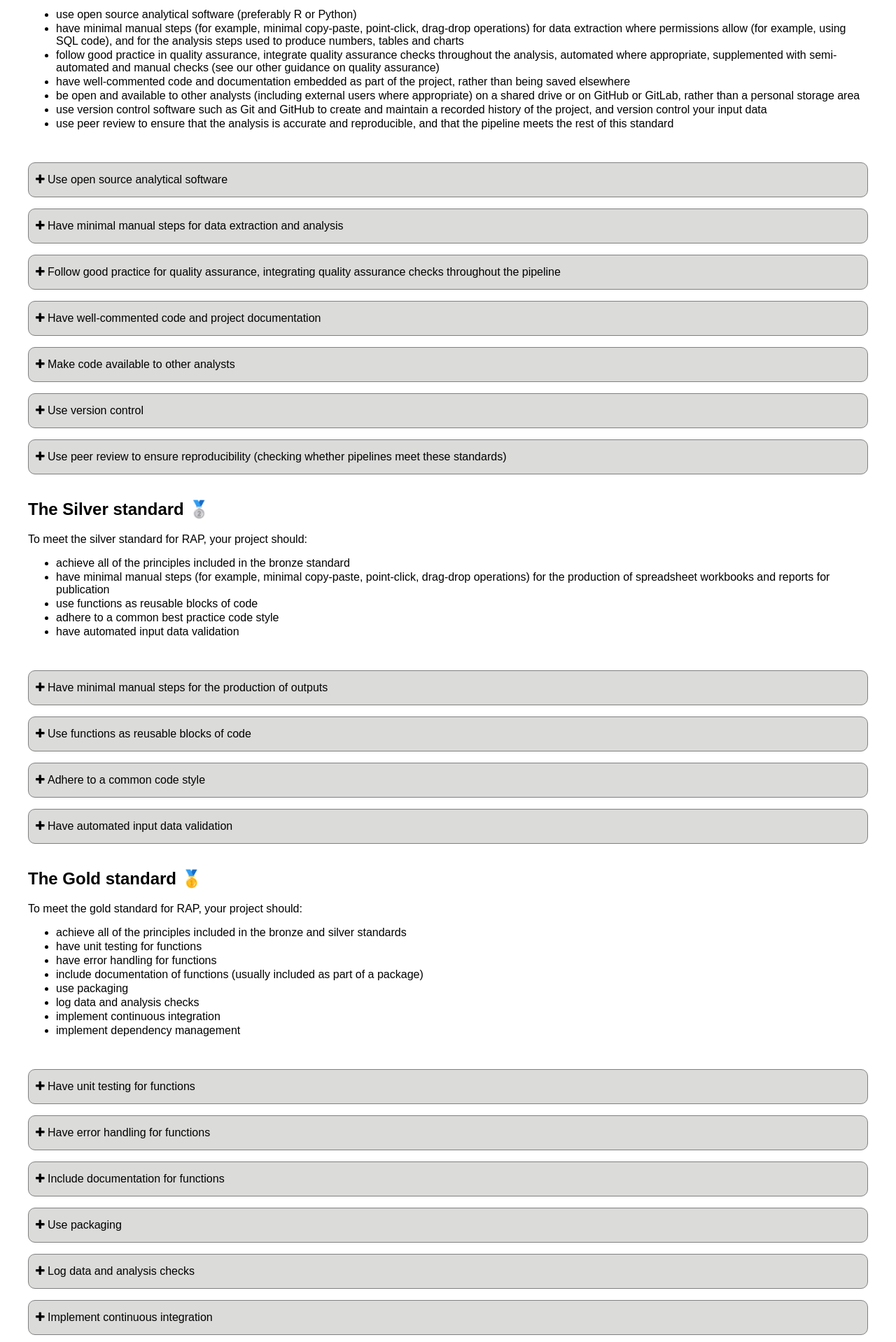
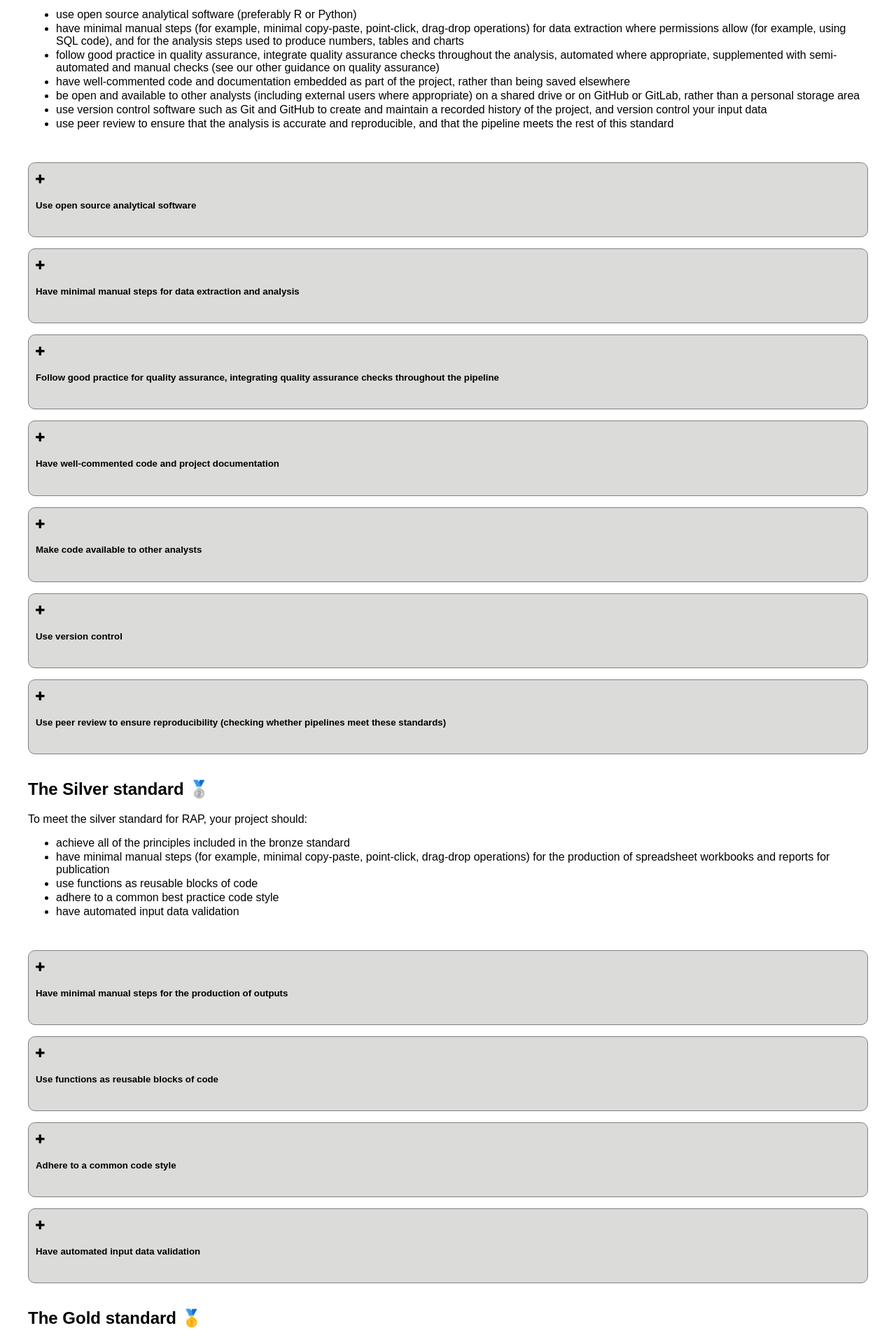
Before and after one commit to BenCuff/github-pages-test, a Jekyll site: the page built from docs/rap-framework.md, in a window 1280 px wide. Shown: the part 1230-3148 px from the top of the page at 70% size. Built offline with Jekyll 4.4.1, drawn with Linux system fonts in a browser that asks for light colours.

Commit message:
Marked up expandable section titles

```diff
--- a/docs/_includes/expandable-section.html
+++ b/docs/_includes/expandable-section.html
@@ -1,5 +1,5 @@
 <button id="expanded-header-{{ include.number }}" aria-controls="expanded-content-{{ include.number }}" aria-expanded="false" class="expandable-header">
-  {{ include.title }}
+  <h5>{{ include.title }}</h5>
 </button>
 
 <div id="expanded-content-{{ include.number }}" class="expandable-contents" aria-hidden="true">
```
